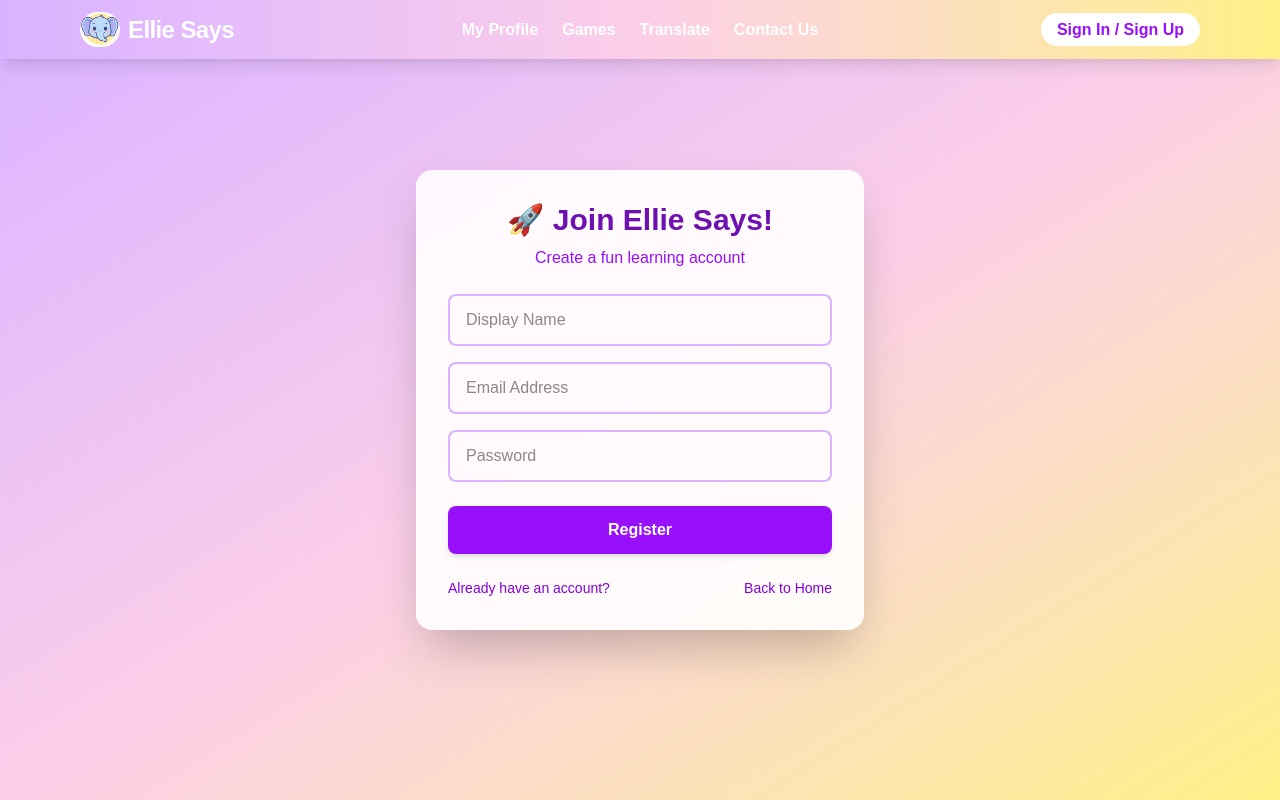
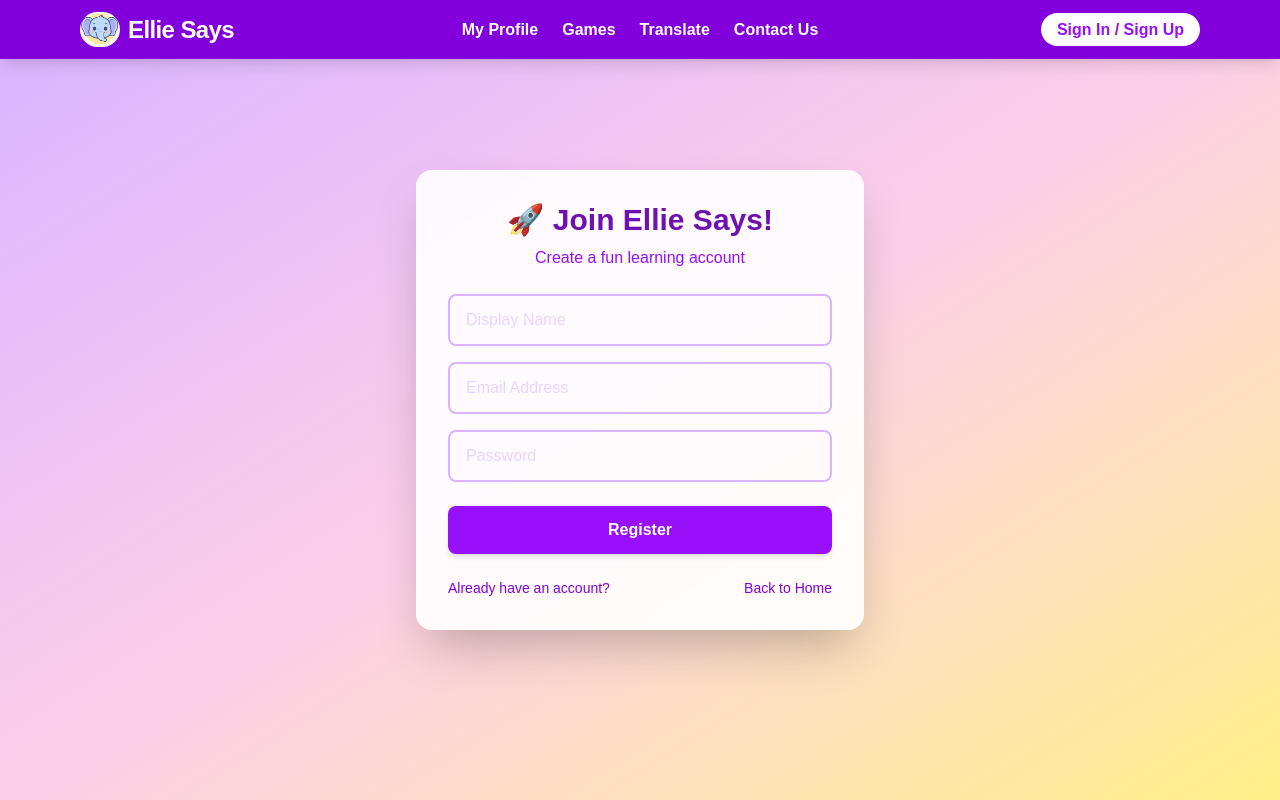
Before and after one commit to almograz1/Ellie-Says, a Next.js app in the folder my-app/: page /registration in a window 1280 px wide. Built offline with nearby package versions, Linux system fonts and the light colour scheme.

Commit message:
Color improvement and fixes

```diff
--- a/my-app/package.json
+++ b/my-app/package.json
@@ -11,9 +11,9 @@
   "dependencies": {
     "firebase": "^11.7.3",
     "lucide-react": "^0.511.0",
-    "next": "15.3.2",
-    "react": "^19.0.0",
-    "react-dom": "^19.0.0"
+    "next": "^15.3.2",
+    "react": "^19.1.0",
+    "react-dom": "^19.1.0"
   },
   "devDependencies": {
     "@eslint/eslintrc": "^3",
--- a/my-app/src/app/page.tsx
+++ b/my-app/src/app/page.tsx
@@ -3,13 +3,13 @@ import Link from "next/link";
 
 export default function Home() {
   return (
-      <div className="grid grid-rows-[20px_1fr_20px] items-center justify-items-center min-h-screen p-8 pb-20 gap-16 sm:p-20 font-[family-name:var(--font-geist-sans)] bg-gradient-to-r from-indigo-100 via-blue-200 to-green-200">
+      <div className="grid grid-rows-[20px_1fr_20px] items-center justify-items-center min-h-screen p-8 pb-20 gap-16 sm:p-20 font-[family-name:var(--font-geist-sans)] bg-gradient-to-br from-purple-300 via-pink-200 to-yellow-200 p-4">
         <main className="flex flex-col gap-12 row-start-2 items-center sm:items-start max-w-4xl w-full">
           {/* App Logo */}
           <Image
               className="dark:invert"
               src="/logo.svg"
-              alt="LinguaLoop logo"
+              alt="Ellie Says logo"
               width={220}
               height={50}
               priority
@@ -17,7 +17,7 @@ export default function Home() {
 
           {/* Tagline */}
           <h1 className="text-4xl font-extrabold text-center sm:text-left text-indigo-800">
-            Welcome to LinguaLoop
+            Welcome to Ellie Says!
           </h1>
           <p className="text-lg text-gray-700 text-center sm:text-left max-w-xl">
             Choose an option to get started on your language journey!
--- a/my-app/src/app/registration/page.tsx
+++ b/my-app/src/app/registration/page.tsx
@@ -44,21 +44,21 @@ export default function RegistrationPage() {
                         placeholder="Display Name"
                         value={displayName}
                         onChange={e => setDisplayName(e.target.value)}
-                        className="w-full px-4 py-3 rounded-lg border-2 border-purple-300 focus:border-purple-500 outline-none transition"
+                        className="w-full px-4 py-3 rounded-lg border-2 border-purple-300 focus:border-purple-500 outline-none transition text-black placeholder-purple-200 placeholder-opacity-100"
                     />
                     <input
                         type="email"
                         placeholder="Email Address"
                         value={email}
                         onChange={e => setEmail(e.target.value)}
-                        className="w-full px-4 py-3 rounded-lg border-2 border-purple-300 focus:border-purple-500 outline-none transition"
+                        className="w-full px-4 py-3 rounded-lg border-2 border-purple-300 focus:border-purple-500 outline-none transition text-black placeholder-purple-200 placeholder-opacity-100"
                     />
                     <input
                         type="password"
                         placeholder="Password"
                         value={password}
                         onChange={e => setPassword(e.target.value)}
-                        className="w-full px-4 py-3 rounded-lg border-2 border-purple-300 focus:border-purple-500 outline-none transition"
+                        className="w-full px-4 py-3 rounded-lg border-2 border-purple-300 focus:border-purple-500 outline-none transition text-black placeholder-purple-200 placeholder-opacity-100"
                     />
                 </div>
 
--- a/my-app/src/components/Navbar.tsx
+++ b/my-app/src/components/Navbar.tsx
@@ -16,7 +16,7 @@ export default function Navbar() {
     ]
 
     return (
-        <header className="fixed top-0 left-0 w-full bg-gradient-to-r from-purple-300 via-pink-200 to-yellow-200 shadow-lg z-50">
+        <header className="fixed top-0 left-0 w-full bg-purple-700 shadow-lg z-50">
             <div className="max-w-6xl mx-auto flex items-center justify-between px-4 py-3">
                 {/* Logo for Ellie Says */}
                 <Link href="/" className="flex items-center space-x-2">
@@ -38,7 +38,7 @@ export default function Navbar() {
                         <Link
                             key={link.href}
                             href={link.href}
-                            className={`text-white font-semibold hover:text-purple-900 transition ${
+                            className={`text-white font-semibold hover:text-gray-400 transition ${
                                 pathname === link.href ? 'underline' : ''
                             }`}
                         >
@@ -89,7 +89,7 @@ export default function Navbar() {
 
             {/* Mobile Menu */}
             {open && (
-                <nav className="md:hidden bg-gradient-to-r from-purple-300 via-pink-200 to-yellow-200 shadow-lg">
+                <nav className="md:hidden bg-purple-700 shadow-lg">
                     <div className="flex flex-col items-center py-4 space-y-3">
                         {mainLinks.map(link => (
                             <Link
```
Also changed, not shown: 1 other file (tests, documents, lock files or other folders).
